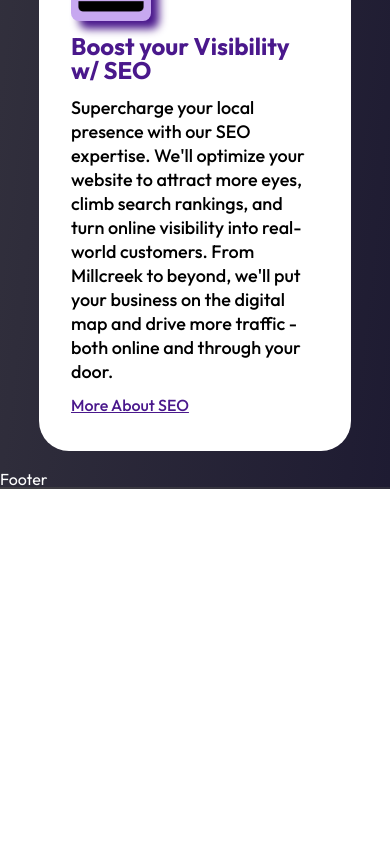
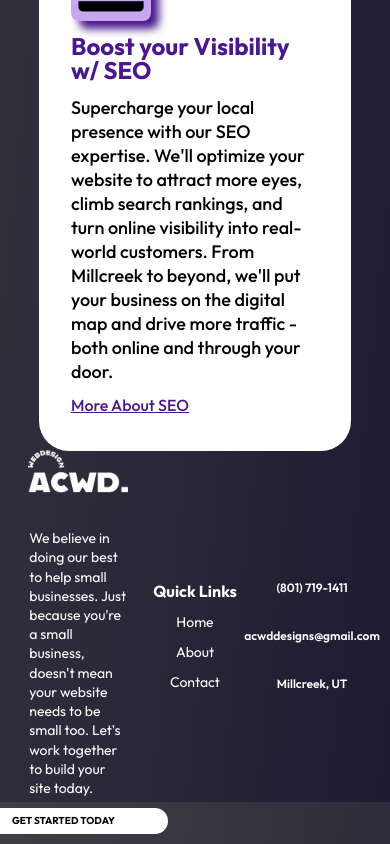
Before and after one commit to notacoham/acwd-designs, a React (Vite) app: page / in a window 390 px wide. Shown: the part 3086-3930 px from the top of the page. Before the commit the page ends 3575 px from the top, so only its background shows below. Built offline with nearby package versions, Linux system fonts and the light colour scheme.

Commit message:
add footer, footer styling, and footer responsive styling

```diff
--- a/src/components/Footer.jsx
+++ b/src/components/Footer.jsx
@@ -1,10 +1,29 @@
 import React from 'react'
+import logo from '../assets/logo-acwd-white.png'
+import { NavLink } from 'react-router-dom'
 
 const Footer = () => {
   return (
-    <div>
-      Footer
-    </div>
+    <footer className='footer-center'>
+      <div className="footer-main">
+        <img style={{height: '100px', width: '100px'}} className='footer-logo' src={logo} alt="ACWD Designs LLC Logo for the Footer" />
+        <p className="footer-body">We believe in doing our best to help small businesses. Just because you're a small
+            business, doesn't mean your website needs to be small too. Let's work together to build your site today.
+        </p>
+        <NavLink className='btn footer-btn'>Get Started Today</NavLink>
+      </div>
+      <div className="footer-links">
+        <h2 className="footer-links-header">Quick Links</h2>
+        <NavLink className='footer-link'>Home</NavLink>
+        <NavLink className='footer-link'>About</NavLink>
+        <NavLink className='footer-link'>Contact</NavLink>
+      </div>
+      <div className="footer-contacts">
+        <p className="footer-contact">(801) 719-1411</p>
+        <p className="footer-contact">acwddesigns@gmail.com</p>
+        <p className="footer-contact">Millcreek, UT</p>
+      </div>
+    </footer>
   )
 }
 
--- a/src/index.css
+++ b/src/index.css
@@ -368,3 +368,114 @@ p {
     margin-top: 25%;
   }
 }
+
+/* Footer */
+
+.footer-center {
+  display: flex;
+  flex-direction: row;
+  justify-content: center;
+  align-items: center;
+  width: 100vw;
+  height: 30vh;
+  margin-bottom: 5%;
+}
+
+.footer-main {
+  display: flex;
+  flex-direction: column;
+  justify-content: center;
+  align-items: center;
+  width: 30vw;
+}
+
+.footer-body {
+  font-size: 16px;
+}
+
+.footer-btn {
+  font-size: 14px;
+}
+
+.footer-links {
+  display: flex;
+  flex-direction: column;
+  justify-content: center;
+  align-items: center;
+  width: 30vw;
+  gap: 2rem;
+}
+
+.footer-link {
+  text-decoration: none;
+  color: white;
+  transition: all 0.2s ease-in-out;
+}
+
+.footer-link:hover {
+  scale: 1.1;
+  color: var(--primary-1);
+}
+
+.footer-contacts {
+  display: flex;
+  flex-direction: column;
+  justify-content: center;
+  align-items: center;
+  width: 30vw;
+  gap: 1rem;
+}
+
+.footer-contact {
+  font-size: 18px;
+  font-weight: 600;
+}
+
+/* Footer Responsive */
+
+@media (max-width: 768px) {
+
+  .footer-center {
+    margin-top: 10%;
+    margin-bottom: 10%;
+    gap: 5vw;
+  }
+
+  .footer-main {
+    width: 25vw;
+  }
+
+  .footer-links {
+    width: 25vw;
+    gap: 1rem;
+  }
+
+  .footer-link {
+    font-size: 14px;
+  }
+
+  .footer-links-header {
+    font-size: 16px;
+  }
+
+  .footer-body {
+    font-size: 14px;
+    line-height: 1.2rem;
+    margin-bottom: 10%;
+  }
+
+  .footer-btn {
+    font-size: 10px;
+    padding: .5rem 1.5rem;
+    margin-bottom: 10%;
+  }
+
+  .footer-contacts {
+    width: 25vw;
+  }
+
+  .footer-contact {
+    font-size: 12px;
+    gap: 1rem;
+  }
+}
```
